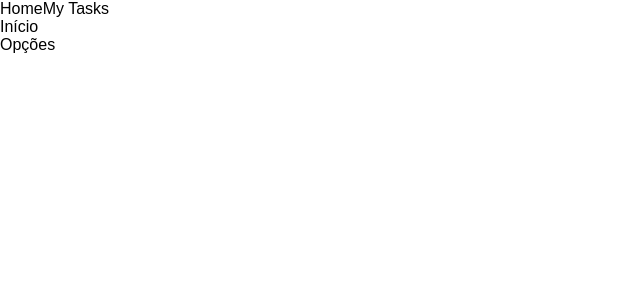
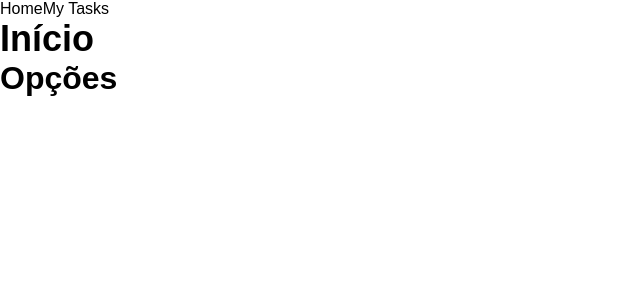
Before and after one commit to trsaints/todo-trilha-tic, a React (Vite) app: page / in a window 1280 px wide. Shown: the top 300 px of the page, without its empty margins (0-640 px from the left). Built offline with nearby package versions, Linux system fonts and the light colour scheme; a web font is replaced by a local one.

Commit message:
feat: add base styling for Heading

```diff
--- /dev/null
+++ b/src/components/Heading/Heading.css
@@ -0,0 +1,19 @@
+h1, h2 {
+    font-weight: bold;
+}
+
+h1 {
+    font-size: 2.25rem;
+}
+
+h2 {
+    font-size: 2rem;
+}
+
+h3 {
+    font-size: 1.75rem;
+}
+
+h4, h5, h6 {
+    font-size: 1.5rem;
+}
--- a/src/components/Heading/Heading.tsx
+++ b/src/components/Heading/Heading.tsx
@@ -1,6 +1,9 @@
 import { useContext } from 'react'
 import { SectionContext } from '../../context/SectionContext'
+
 import IHeadingProps from '../../Props/IHeadingProps'
+
+import './Heading.css'
 
 function Root(props: IHeadingProps) {
     const context = useContext(SectionContext)
```
